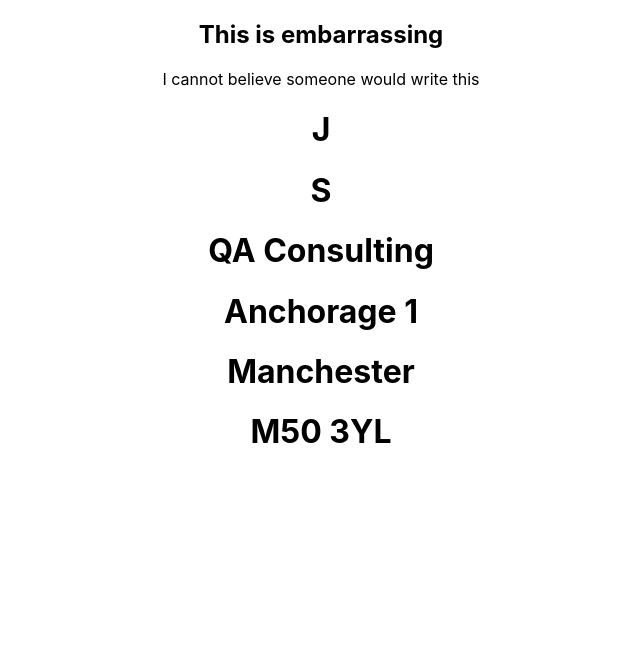
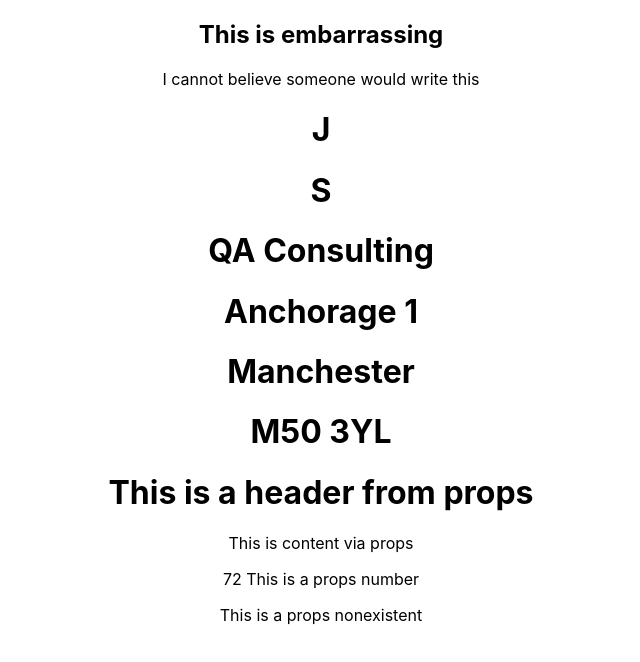
Before and after one commit to JasminimumEffort/MERN, a React (Create React App) app in the folder React/react-try/: page / in a window 1280 px wide. Shown: the top 662 px of the page, without its empty margins (319-959 px from the left). Built offline with nearby package versions, Linux system fonts and the light colour scheme.

Commit message:
React props work

```diff
--- a/React/react-try/src/AnotherComponent.jsx
+++ b/React/react-try/src/AnotherComponent.jsx
@@ -1,4 +1,4 @@
-import React from "react";
+
 
 const AnotherComponent = () => {
     return(
--- a/React/react-try/src/App.js
+++ b/React/react-try/src/App.js
@@ -1,7 +1,8 @@
-// // import { Component } from "react";
+import { Component } from "react";
 // import styled from "styled-components";
 import DoxxMeQA from './doxxMeQa';
 import Somefunc from "./newFunction";
+import MyComponent from "./mycomponent";
 import './App.css';
 
 
@@ -17,6 +18,7 @@
     <div className="App">
     <Somefunc/>
     <DoxxMeQA/>
+    <MyComponent/>
     </div>
   );
 }
--- /dev/null
+++ b/React/react-try/src/mycomponent.jsx
@@ -0,0 +1,13 @@
+import ComponentWithProps from ".//props/componentwithProps"
+
+
+const MyComponent = () =>{
+    return(
+        <>
+            <ComponentWithProps header="This is a header from props" number={72} content="This is content via props" nonexistent = ""/>
+
+        </>
+    );
+};
+
+export default MyComponent;
--- /dev/null
+++ b/React/react-try/src/props/componentwithProps.jsx
@@ -0,0 +1,20 @@
+import React from "react";
+
+const ComponentWithProps = (props) => {
+    return(
+        <React.Fragment>
+            <h1> { props.header } </h1>
+            <p> { props.content } </p>
+            <p> { props.number } This is a props number</p>
+            <p> { props.nonexistent } This is a props nonexistent</p>
+
+        </React.Fragment>
+    )
+}
+
+export default ComponentWithProps;
+// A wrapping React Fragment;
+// A <h1> that uses header from props as its content;
+// A <p> that uses content from props as its content;
+// A <p> that uses number from props as its content along with some text;
+// A <p> that uses nonexistent from props as its content along with some text.
```
